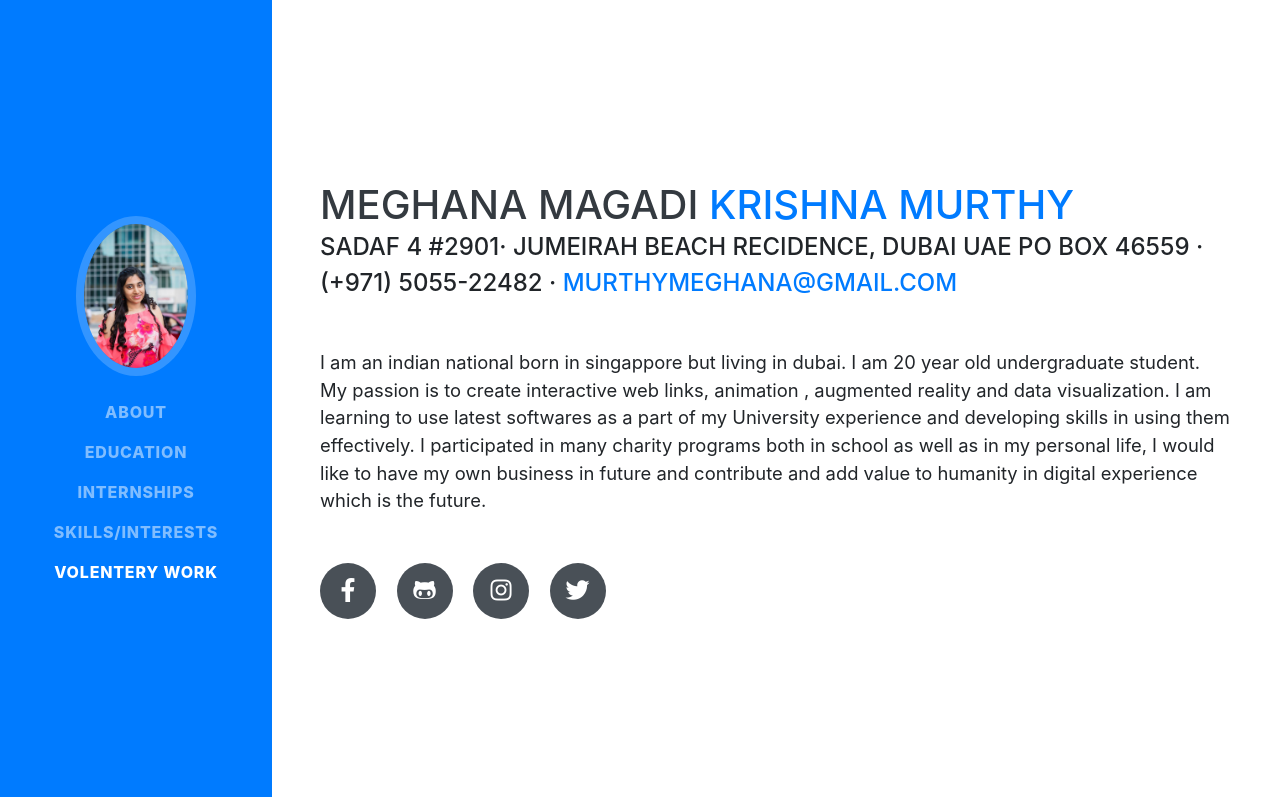
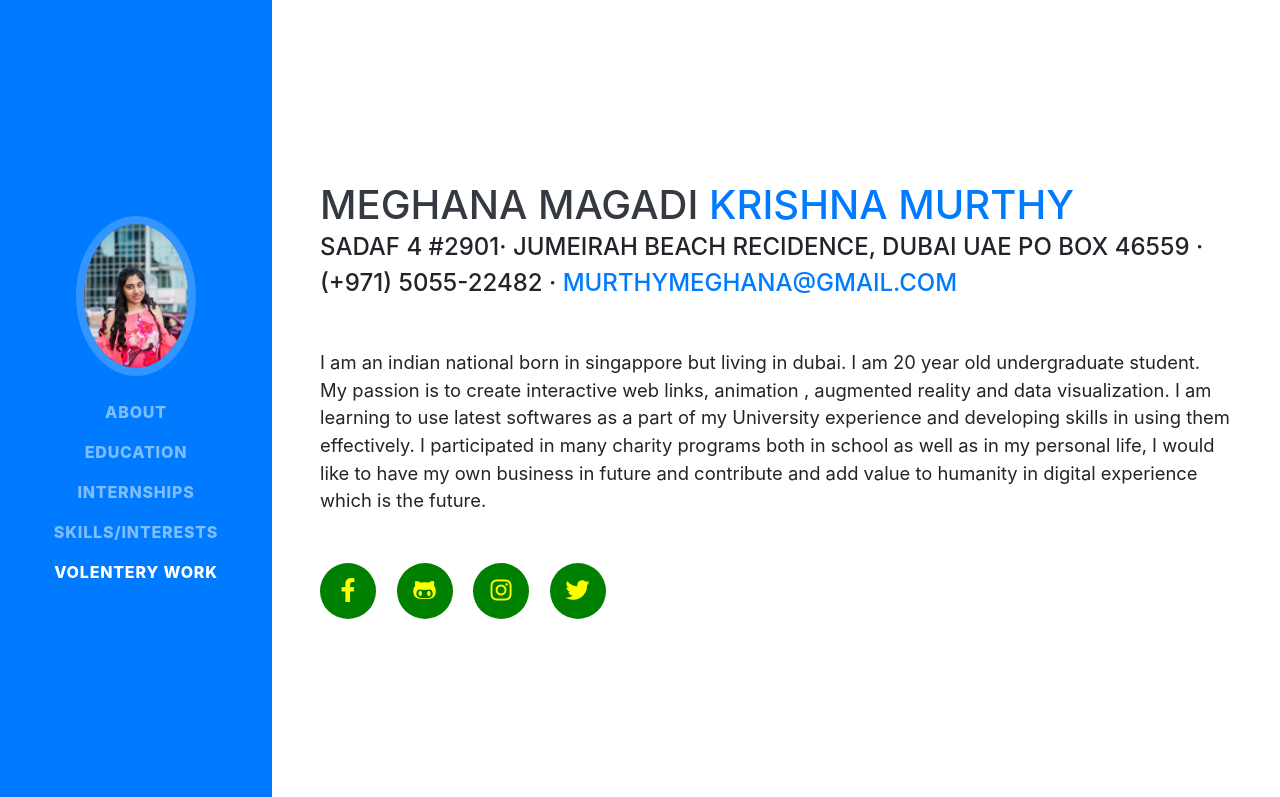
Before and after one commit to meghana666/Portfolio, a website with bundled scripts: page index.html in a window 1280 px wide. Shown: the top 797 px of the page. Built offline with nearby package versions, Linux system fonts and the light colour scheme; a web font is replaced by a local one.

Commit message:
Update resume.css

```diff
--- a/css/resume.css
+++ b/css/resume.css
@@ -8,7 +8,7 @@ body {
   font-family: 'Muli', -apple-system, BlinkMacSystemFont, 'Segoe UI', Roboto, 'Helvetica Neue', Arial, sans-serif, 'Apple Color Emoji', 'Segoe UI Emoji', 'Segoe UI Symbol', 'Noto Color Emoji';
   padding-top: 54px;
   color: #868e96;
-  background-color: lightyellow;
+  background-color: #ffffe0;
 }
 
 @media (min-width: 992px) {
@@ -59,8 +59,8 @@ p.lead {
   display: inline-block;
   height: 3.5rem;
   width: 3.5rem;
-  background-color: #495057;
-  color: #fff !important;
+  background-color: #008000;
+  color: #ffff00 !important;
   border-radius: 100%;
   text-align: center;
   font-size: 1.5rem;
@@ -73,7 +73,7 @@ p.lead {
 }
 
 .social-icons a:hover {
-  background-color: #BD5D38;
+  background-color: #dda0dd;
 }
 
 .dev-icons {
```
